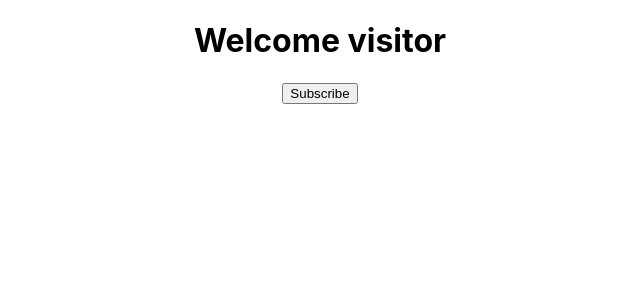
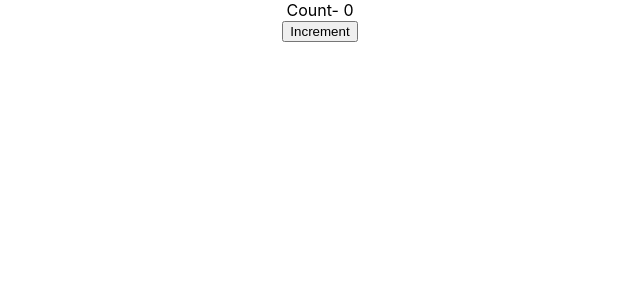
Before and after one commit to pronoyb07/prototypes, a React (Create React App) app in the folder hello/: page / in a window 1280 px wide. Shown: the top 300 px of the page, without its empty margins (320-960 px from the left). Built offline with nearby package versions, Linux system fonts and the light colour scheme.

Commit message:
React - setState

```diff
--- a/hello/src/App.js
+++ b/hello/src/App.js
@@ -5,12 +5,14 @@
 } from 'react';
 import Hello from './components/hello';
 import Message from './components/message';
+import Counter from './components/counter';
 
 class App extends Component {
   render() {
     return (
-    <div className = 'App' >
-      <Message />
+    <div className = "App" >
+      <Counter />
+
       </div>
     )
   }
--- /dev/null
+++ b/hello/src/components/counter.js
@@ -0,0 +1,51 @@
+import React, { Component } from 'react'
+
+class Counter extends Component {
+    constructor(props) {
+        super(props)
+        this.state={
+            count: 0
+
+        }
+    }
+
+    increment() {
+        // this.setState({
+        //     count: this.state.count + 1
+        // },
+        // () => {
+        //     console.log('Callback Value', this.state.count)
+        // }
+        // )
+
+        this.setState((prevState, props) =>({
+            count: prevState.count + 1
+        }))
+        console.log(this.state.count)
+    }
+
+    incrementFive() {
+        this.increment()
+        this.increment()
+        this.increment()
+        this.increment()
+        this.increment()
+    }
+
+
+
+
+
+    render() {
+        return(
+            <div>
+                <div>
+                    Count- {this.state.count}
+                </div>
+                <button onClick={() =>  this.incrementFive()}>Increment</button>
+            </div>
+        )
+    }
+}
+
+export default Counter
```
